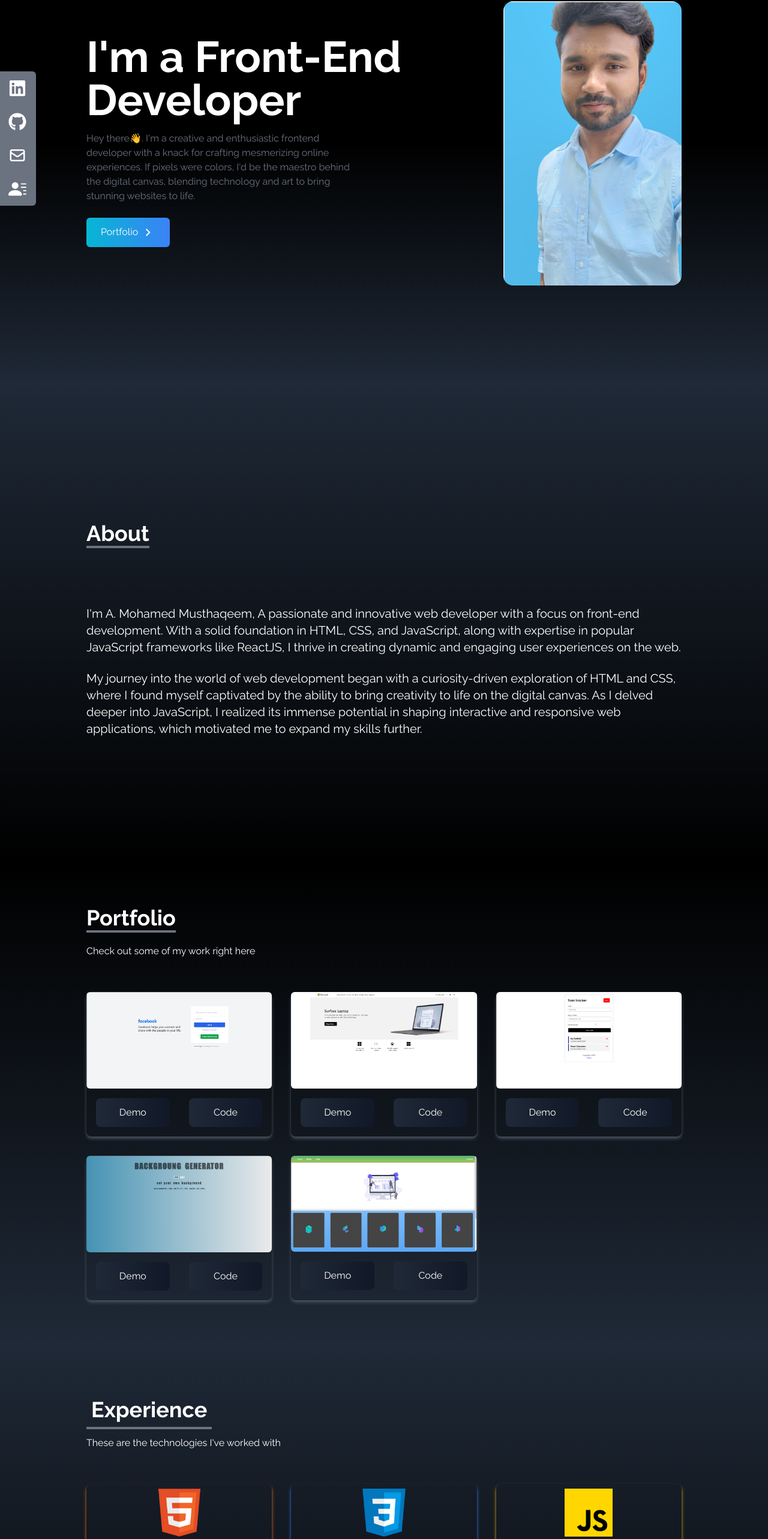
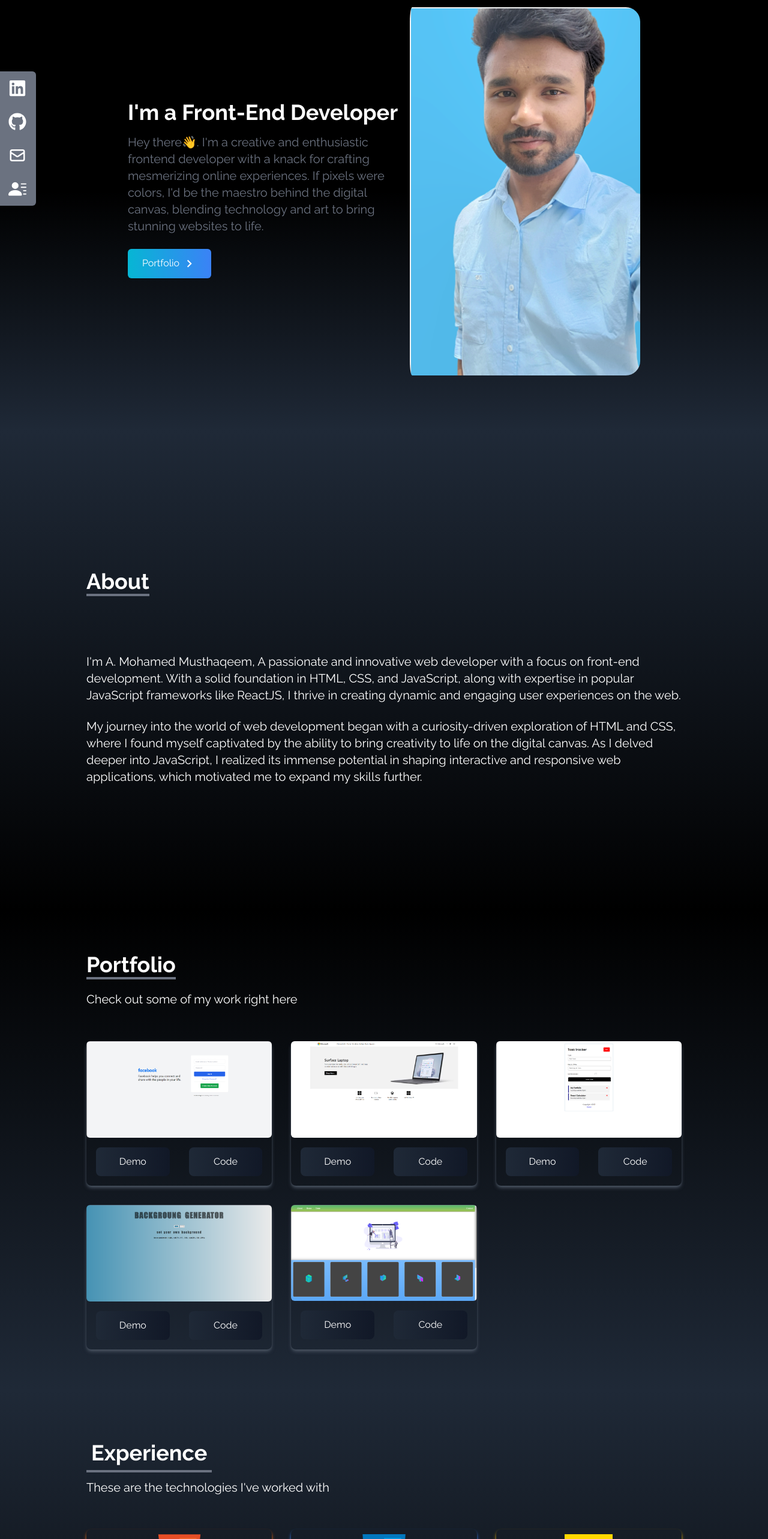
Before and after one commit to MohamedMusthaqeem/mynewportfolio, a React (Vite) app: page / in a window 1280 px wide. Shown: the part 161-2727 px from the top of the page at 60% size. Built offline with nearby package versions, Linux system fonts and the light colour scheme.

Commit message:
v-update

```diff
--- a/index.html
+++ b/index.html
@@ -4,6 +4,7 @@
     <meta charset="UTF-8" />
     <link rel="icon" type="image" href="/portfolio.png" />
     <meta name="viewport" content="width=device-width, initial-scale=1.0" />
+    <!-- <meta name="viewport" content="width=device-width" /> -->
     <title>My Portfolio:Mohamed Musthaqeem</title>
   </head>
   <body>
--- a/src/components/About.jsx
+++ b/src/components/About.jsx
@@ -8,12 +8,12 @@ const About = () => {
     >
       <div className="max-w-screen-lg p-4 mx-auto flex flex-col justify-center w-full h-full">
         <div className="pb-5 pt-5">
-          <p className="text-4xl font-bold inline border-b-4 border-gray-500">
+          <p className="  sm:text-2xl md:text-4xl font-bold inline border-b-4 border-gray-500 mt-5q">
             About
           </p>
         </div>
 
-        <p className="text-xl mt-20">
+        <p className="text-sm md:text-xl sm:mt-14 md:mt-20">
           I'm A. Mohamed Musthaqeem, A passionate and innovative web developer
           with a focus on front-end development. With a solid foundation in
           HTML, CSS, and JavaScript, along with expertise in popular JavaScript
@@ -23,7 +23,7 @@ const About = () => {
 
         <br />
 
-        <p className="text-xl">
+        <p className="text-sm md:text-xl ">
           My journey into the world of web development began with a
           curiosity-driven exploration of HTML and CSS, where I found myself
           captivated by the ability to bring creativity to life on the digital
--- a/src/components/Contact.jsx
+++ b/src/components/Contact.jsx
@@ -8,7 +8,7 @@ const Contact = () => {
     >
       <div className="flex flex-col p-4 justify-center max-w-screen-lg mx-auto h-full">
         <div className="pb-8">
-          <p className="text-4xl font-bold inline border-b-4 border-gray-500">
+          <p className="sm:text-3xl md:text-4xl font-bold inline border-b-4 border-gray-500">
             Contact
           </p>
           <p className="py-6">Submit the form to contact me</p>
@@ -24,22 +24,22 @@ const Contact = () => {
               type="text"
               name="name"
               placeholder="Enter your name"
-              className="p-2 bg-transparent border-2 rounded-md text-white focus:outline-none"
+              className="p-2 bg-transparent border-2 rounded-md text-white sm:text-sm md:text-xl focus:outline-white"
             />
             <input
               type="text"
               name="email"
               placeholder="Enter your email"
-              className="my-4 p-2 bg-transparent border-2 rounded-md text-white focus:outline-none"
+              className="my-4 p-2 bg-transparent border-2 rounded-md text-white focus:outline-white"
             />
             <textarea
               name="message"
               placeholder="Enter your message"
               rows="10"
-              className="p-2 bg-transparent border-2 rounded-md text-white focus:outline-none"
+              className="p-2 bg-transparent border-2 rounded-md text-white focus:outline-white"
             ></textarea>
 
-            <button className="text-white bg-gradient-to-b from-cyan-500 to-blue-500 px-6 py-3 my-8 mx-auto flex items-center rounded-md hover:scale-110 duration-300">
+            <button className="text-white bg-gradient-to-b from-cyan-500 to-blue-500 px-6 py-3 my-8 mx-auto flex items-center rounded-md hover:scale-110 duration-300 sm:text-sm md:text-xl">
               Feel Free to Talk
             </button>
           </form>
--- a/src/components/Experience.jsx
+++ b/src/components/Experience.jsx
@@ -61,10 +61,12 @@ const Experience = () => {
     >
       <div className="max-w-screen-lg mx-auto p-4 flex flex-col  justify-center w-full h-full text-white">
         <div>
-          <p className="text-4xl font-bold border-b-4 border-gray-500 p-2 pt-6 inline">
+          <p className="sm:text-3xl sm:mt-5 md:text-4xl font-bold border-b-4 border-gray-500 p-2 pt-6 inline">
             Experience
           </p>
-          <p className="py-6">These are the technologies I've worked with</p>
+          <p className="py-6 sm:text-sm md:text-xl">
+            These are the technologies I've worked with
+          </p>
         </div>
 
         <div className="w-full grid grid-cols-2 sm:grid-cols-3 gap-8 text-center py-8 px-12 sm:px-0">
@@ -74,7 +76,7 @@ const Experience = () => {
               className={`shadow-md hover:scale-105 duration-200 py-2 rounded-lg ${style}`}
             >
               <img src={src} alt="" className="w-20 mx-auto" />
-              <p className="mt-4">{title}</p>
+              <p className="mt-4 sm:text-sm md:text-xl">{title}</p>
             </div>
           ))}
         </div>
--- a/src/components/Home.jsx
+++ b/src/components/Home.jsx
@@ -11,10 +11,10 @@ const Home = () => {
     >
       <div className="max-w-screen-lg mx-auto flex flex-col items-center justify-center h-full px-4 md:flex-row">
         <div className="flex flex-col justify-center h-full">
-          <h2 className="text-4xl sm:text-7xl font-bold text-white">
+          <h2 className="sm:text-3xl md:text-4xl font-bold text-white">
             I'm a Front-End Developer
           </h2>
-          <p className="text-gray-500 py-4 max-w-md">
+          <p className="text-gray-500 py-4 max-w-md sm:text-sm md:text-xl">
             Hey there👋. I'm a creative and enthusiastic frontend developer with
             a knack for crafting mesmerizing online experiences. If pixels were
             colors, I'd be the maestro behind the digital canvas, blending
@@ -40,7 +40,7 @@ const Home = () => {
           <img
             src={myProfile}
             alt="my profile"
-            className="rounded-2xl mx-auto w-2/3 md:w-full"
+            className="rounded-3xl mx-auto w-2/3 md:w-full pl-5"
           />
         </div>
       </div>
--- a/src/components/NavBar.jsx
+++ b/src/components/NavBar.jsx
@@ -29,9 +29,11 @@ const NavBar = () => {
   ];
 
   return (
-    <div className="flex justify-between items-center w-full h-20 px-4 text-white bg-black fixed">
+    <div className="flex justify-between items-center w-full h-20 px-4 text-white bg-black ">
       <div>
-        <h1 className="text-5xl font-signature ml-2">Musthaqeem</h1>
+        <h1 className="sm:text-xl md:text-5xl font-signature ml-2">
+          Musthaqeem
+        </h1>
       </div>
 
       <ul className="hidden md:flex">
@@ -51,7 +53,7 @@ const NavBar = () => {
         onClick={() => setNav(!nav)}
         className="cursor-pointer pr-4 z-10 text-gray-500 md:hidden"
       >
-        {nav ? <FaTimes size={30} /> : <FaBars size={30} />}
+        {nav ? <FaTimes size={25} /> : <FaBars size={25} />}
       </div>
 
       {nav && (
@@ -59,7 +61,7 @@ const NavBar = () => {
           {links.map(({ id, link }) => (
             <li
               key={id}
-              className="px-2 cursor-pointer capitalize py-3 text-2xl"
+              className="px-2 cursor-pointer capitalize py-3 sm:text-2xl md:text-3xl"
             >
               <Link
                 onClick={() => setNav(!nav)}
--- a/src/components/Portfolio.jsx
+++ b/src/components/Portfolio.jsx
@@ -36,10 +36,12 @@ const Portfolio = () => {
     >
       <div className="max-w-screen-lg p-4 mx-auto flex flex-col justify-center w-full h-full">
         <div className="pb-8">
-          <p className="text-4xl font-bold inline border-b-4 border-gray-500">
+          <p className=" sm:text-3xl md:text-4xl font-bold inline border-b-4 border-gray-500">
             Portfolio
           </p>
-          <p className="py-6">Check out some of my work right here</p>
+          <p className="py-6 sm:text-sm md:text-xl">
+            Check out some of my work right here
+          </p>
         </div>
 
         <div className="grid sm:grid-cols-2 md:grid-cols-3 gap-8 px-12 sm:px-0">
```
